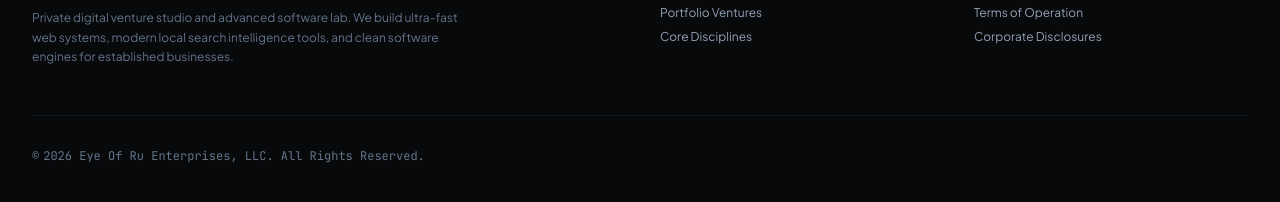
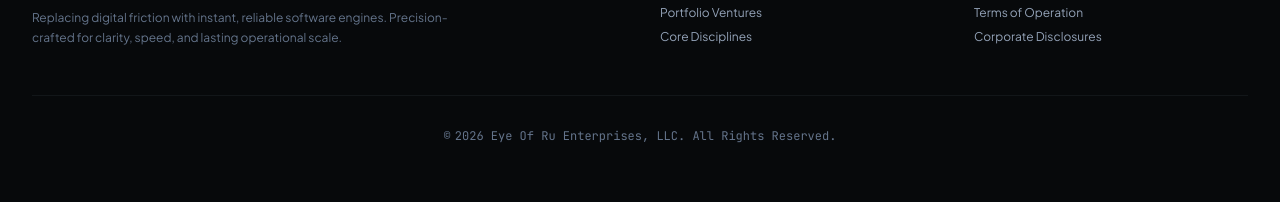
Before and after one commit to eyeofru1/eyeofru, a website built with Vite: page index.html in a window 1280 px wide. Shown: the part 5779-5981 px from the top of the page. Built offline with nearby package versions, Linux system fonts and the light colour scheme.

Commit message:
refactor(copy): polish footer description and center copyright row

```diff
--- a/index.html
+++ b/index.html
@@ -658,7 +658,7 @@
           </div>
 
           <p class="text-xs text-slate-500 max-w-md leading-relaxed">
-            Private digital venture studio and advanced software lab. We build ultra-fast web systems, modern local search intelligence tools, and clean software engines for established businesses.
+            Replacing digital friction with instant, reliable software engines. Precision-crafted for clarity, speed, and lasting operational scale.
           </p>
         </div>
 
@@ -684,7 +684,7 @@
 
       </div>
 
-      <div class="pt-8 border-t border-charcoal-800/60 flex flex-col sm:flex-row items-center justify-between text-xs font-mono text-slate-500 gap-4">
+      <div class="pt-8 border-t border-charcoal-800/60 flex items-center justify-center text-center text-xs font-mono text-slate-500">
         <div id="footerCopyright" onclick="handleStealthConciergeTrigger(event)" class="cursor-pointer select-none" title="Eye Of Ru Enterprises">
           <span id="footerCopyrightSymbol" class="inline-block mr-1">©</span>2026 Eye Of Ru Enterprises, LLC. All Rights Reserved.
         </div>
```
